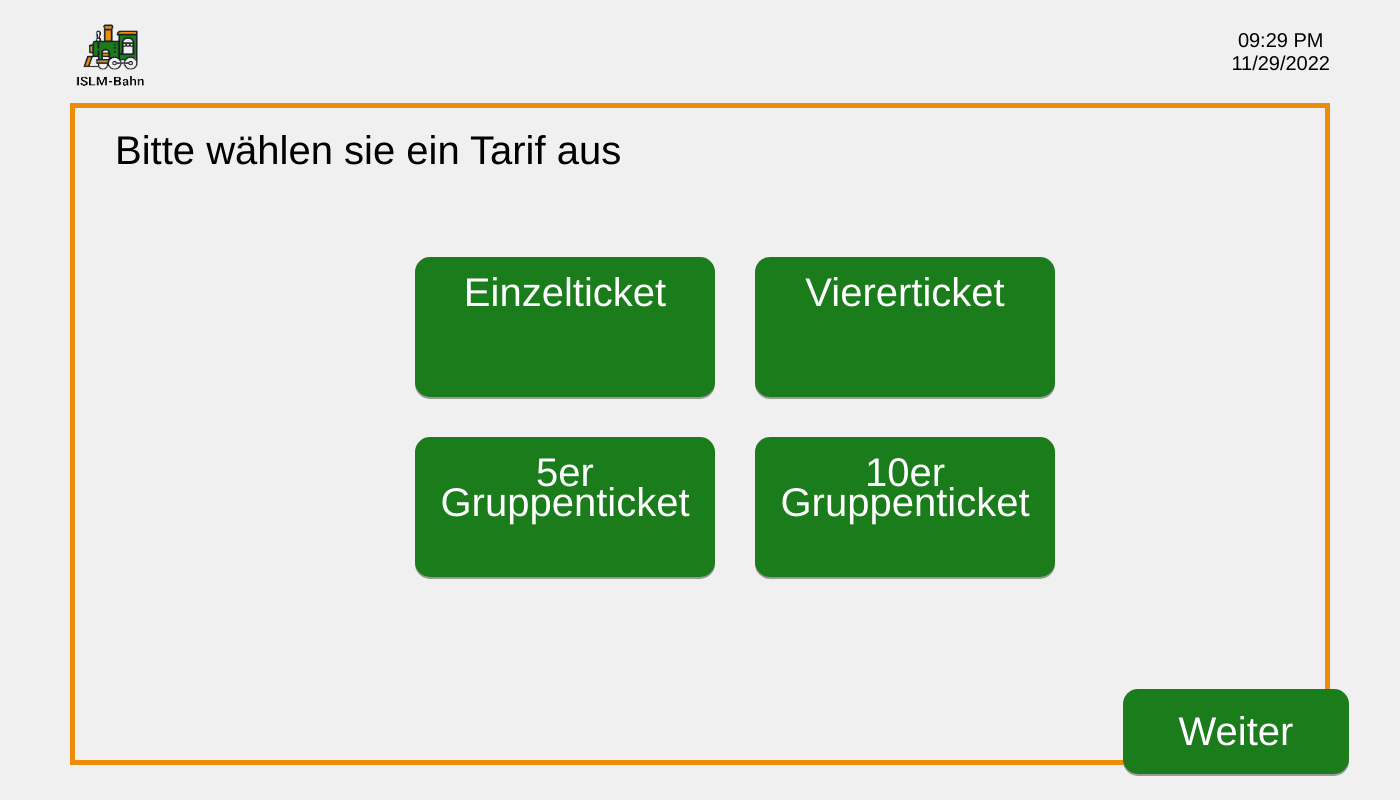
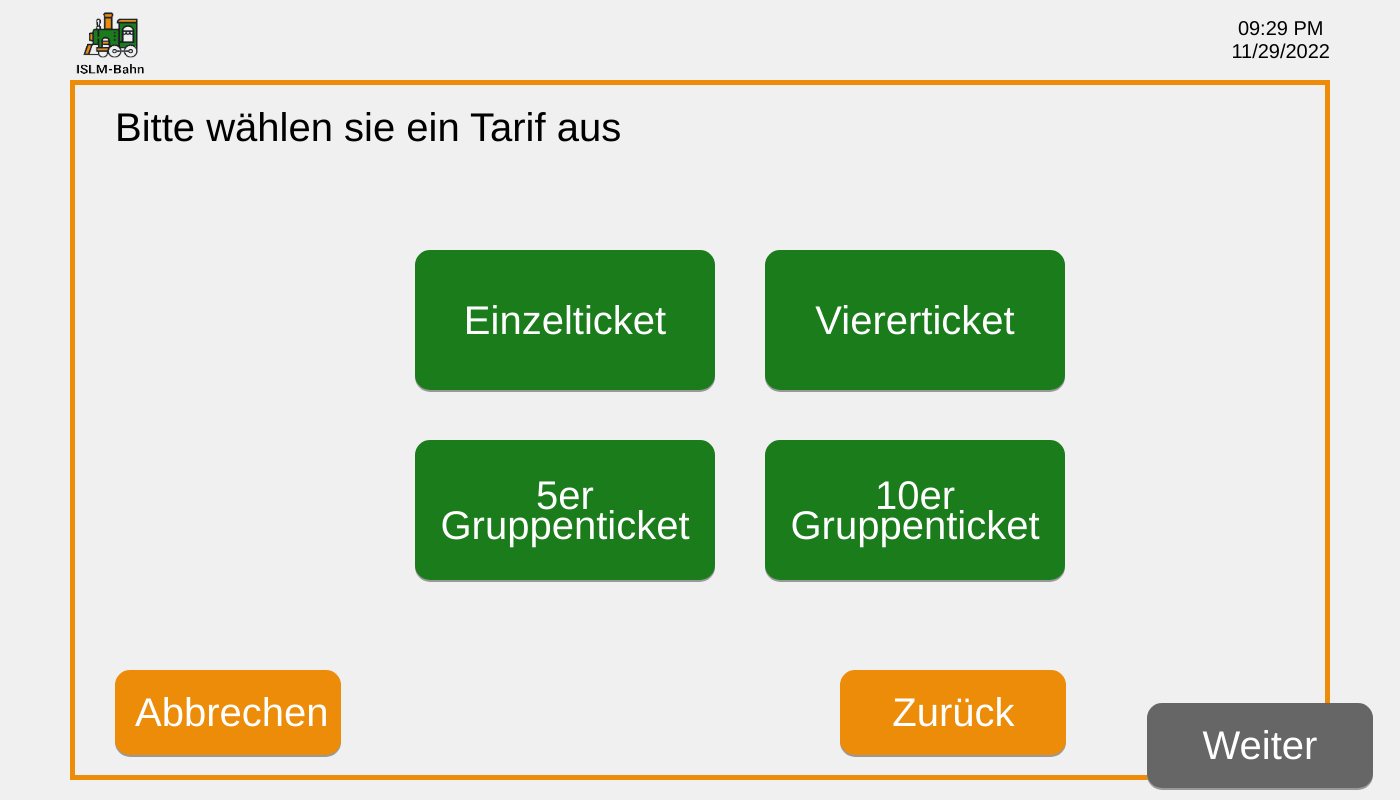
Before and after one commit to Rubyii/ISLM_Bahn_Ticketautomat, a PHP site: page / in a window 1400 px wide. Run offline with PHP 8.4, Linux system fonts and the light colour scheme; some libraries are stand-ins or nearby versions.

Commit message:
Navigations Knoepfe hinzugefuegt. Gesamt Funktion hinzugefuegt:     Checked ob Radio ausgewaehlt ist.

```diff
--- a/index.php
+++ b/index.php
@@ -17,7 +17,7 @@ $bahnhoefe = array(
     <meta charset="UTF-8">
     <title>Startseite</title>
     <link rel="stylesheet" href="static/css/index.css">
-    <script async src="https://maps.googleapis.com/maps/api/js?key=AIzaSyBVx2QBmwxDzm52voQ6qwjaOgjQS32JXEE&libraries=places&callback=initAutocomplete"></script>
+    <script async defer src="static/js/tarif_handler.js"></script>
 </head>
 <body>
 <div class="grid-container">
@@ -38,27 +38,30 @@ $bahnhoefe = array(
         <div class="hauptfunktion-innen">
             <form action="test.php" method="post">
                 <div class="radio-btn">
-                <input type="radio" class="radio" name="tarif" id="Einzelticket" value="Einzelticket">
-                <label for="Einzelticket" >Einzelticket</label>
+                    <input type="radio" class="radio" name="tarif" id="Einzelticket" value="Einzelticket">
+                    <label for="Einzelticket" class="normaltarif">Einzelticket</label>
 
-                <input type="radio" class="radio" name="tarif" id="Viererticket" value="Viererticket">
-                <label for="Viererticket" >Viererticket</label>
+                    <input type="radio" class="radio" name="tarif" id="Viererticket" value="Viererticket">
+                    <label for="Viererticket" class="normaltarif">Viererticket</label>
 
-                <input type="radio" class="radio" name="tarif" id="5erGruppenticket" value="5erGruppenticket">
-                <label for="5erGruppenticket" >5er Gruppenticket</label>
+                    <input type="radio" class="radio" name="tarif" id="5erGruppenticket" value="5erGruppenticket">
+                    <label for="5erGruppenticket" class="gruppenticket">5er Gruppenticket</label>
 
-                <input type="radio" class="radio" name="tarif" id="10erGruppenticket" value="10erGruppenticket">
-                <label for="10erGruppenticket" > 10er Gruppenticket</label>
+                    <input type="radio" class="radio" name="tarif" id="10erGruppenticket" value="10erGruppenticket">
+                    <label for="10erGruppenticket" class="gruppenticket"> 10er Gruppenticket</label>
+
+                    <input type="submit" id="weiter" class="button-disabled" value="Weiter" disabled>
                 </div>
-
-                <input type="submit" class="input" value="Weiter">
             </form>
         </div>
     </div>
 
     <div class="navigation">
         <div class="navigation-innen">
-
+            <form action="test.php" method="post">
+                <input type="submit" class="Abbrechen" name="Abbrechen" id="Abbrechen" value="Abbrechen">
+                <input type="submit" class="Zurück" name="Zurück" id="Zurück" value="Zurück">
+            </form>
         </div>
     </div>
 </div>
--- a/static/css/index.css
+++ b/static/css/index.css
@@ -83,10 +83,9 @@
 .radio-btn{
     display: grid;
     grid-template-columns: auto auto;
-    gap: 40px;
+    gap: 50px;
 
-    text-align: center;
-    margin-top: 20px;
+    margin-top: 60px;
     margin-left: 300px;
 }
 
@@ -94,11 +93,15 @@
     display: none;
 }
 
+.radio-btn input[type=radio]:checked+label {
+    background-color: #0B330C;
+    box-shadow: 0 3px #666;
+}
 
 .radio-btn label {
-    padding: 20px;
+    text-align: center;
     width: 300px;
-    height: 140px;
+
 
     font-size: 40px;
     cursor: pointer;
@@ -107,36 +110,58 @@
     border: none;
     border-radius: 15px;
     box-shadow: 0 2px #999;
-
 }
 
-.radio-btn input[type=radio]:checked+label {
-    background-color: #0B330C ;
-    box-shadow: 0 3px #666;
-    }
+.normaltarif{
+    padding-top: 55px;
+    padding-bottom: 55px;
+}
 
-.input[type=submit] {
+.gruppenticket{
+    padding-top: 40px;
+    padding-bottom: 40px;
+}
+
+.weiter_btn {
     position: relative;
     padding: 20px;
     width: 226px;
 
     font-size: 40px;
     cursor: pointer;
-    text-align: center;
+
     color: #fff;
-    background-color: #1a7c1b  ;
+    background-color: #1a7c1b;
     border: none;
     border-radius: 15px;
     box-shadow: 0 2px #999;
 
-    top: 14vh;
-    left: 126vh;
+    left: 91.5vh;
+    top: 9.1vh;
 }
 
-.input[type=submit]:active {
-    background-color: #0B330C ;
+.weiter_btn:active{
+    background-color: #0B330C;
     box-shadow: 0 3px #666;
     transform: translateY(2px);
+}
+
+.button-disabled{
+    position: relative;
+    padding: 20px;
+    width: 226px;
+
+    font-size: 40px;
+    cursor: pointer;
+
+    color: #fff;
+    background-color: #666666 ;
+    border: none;
+    border-radius: 15px;
+    box-shadow: 0 2px #999;
+
+    left: 91.5vh;
+    top: 9.1vh;
 }
 
 .navigation {
@@ -155,31 +180,49 @@
 }
 
 .navigation-innen{
+    display: inline-block;
     margin-left: 2.5vh;
 }
 
 
-.button-gruen {
-    display: inline-block;
-    padding: 20px 10px;
-    font-size: 35px;
+.Zurück{
+    margin-left: 495px;
+
+    padding: 20px;
+    width: 226px;
+
+    font-size: 40px;
     cursor: pointer;
     text-align: center;
     color: #fff;
-    background-color: #1a7c1b  ;
+    background-color: #ed8c08;
     border: none;
     border-radius: 15px;
     box-shadow: 0 2px #999;
 }
 
-.button-gruen:active {
-    background-color: #0B330C ;
+.Zurück:active{
+    background-color: #9E5D05  ;
     box-shadow: 0 3px #666;
     transform: translateY(2px);
 }
 
-.button-form{
-    width: 60%;
-    display: flex;
-    justify-content: space-between;
+.Abbrechen{
+    padding: 20px;
+    width: 226px;
+
+    font-size: 40px;
+    cursor: pointer;
+    text-align: center;
+    color: #fff;
+    background-color: #ed8c08;
+    border: none;
+    border-radius: 15px;
+    box-shadow: 0 2px #999;
 }
+
+.Abbrechen:active{
+    background-color: #9E5D05  ;
+    box-shadow: 0 3px #666;
+    transform: translateY(2px);
+}
--- /dev/null
+++ b/static/js/tarif_handler.js
@@ -0,0 +1,12 @@
+const radioButtons = document.querySelectorAll('input[name="tarif"]');
+for(const radioButton of radioButtons){
+    radioButton.addEventListener('change', showSelected);
+}
+
+function showSelected() {
+    if (this.checked) {
+        document.getElementById("weiter").classList.remove('button-disabled');
+        document.getElementById("weiter").classList.add('weiter_btn');
+        document.getElementById("weiter").disabled = false;
+    }
+}
```
